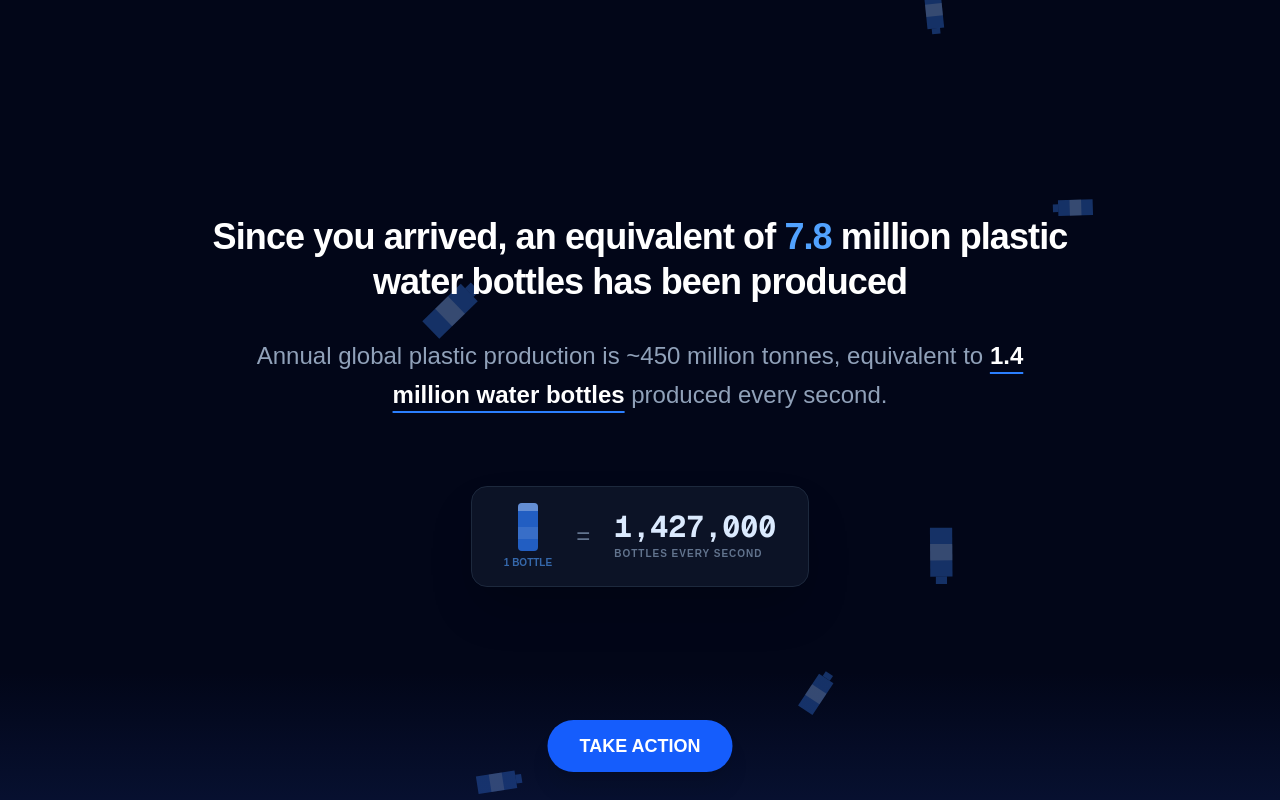
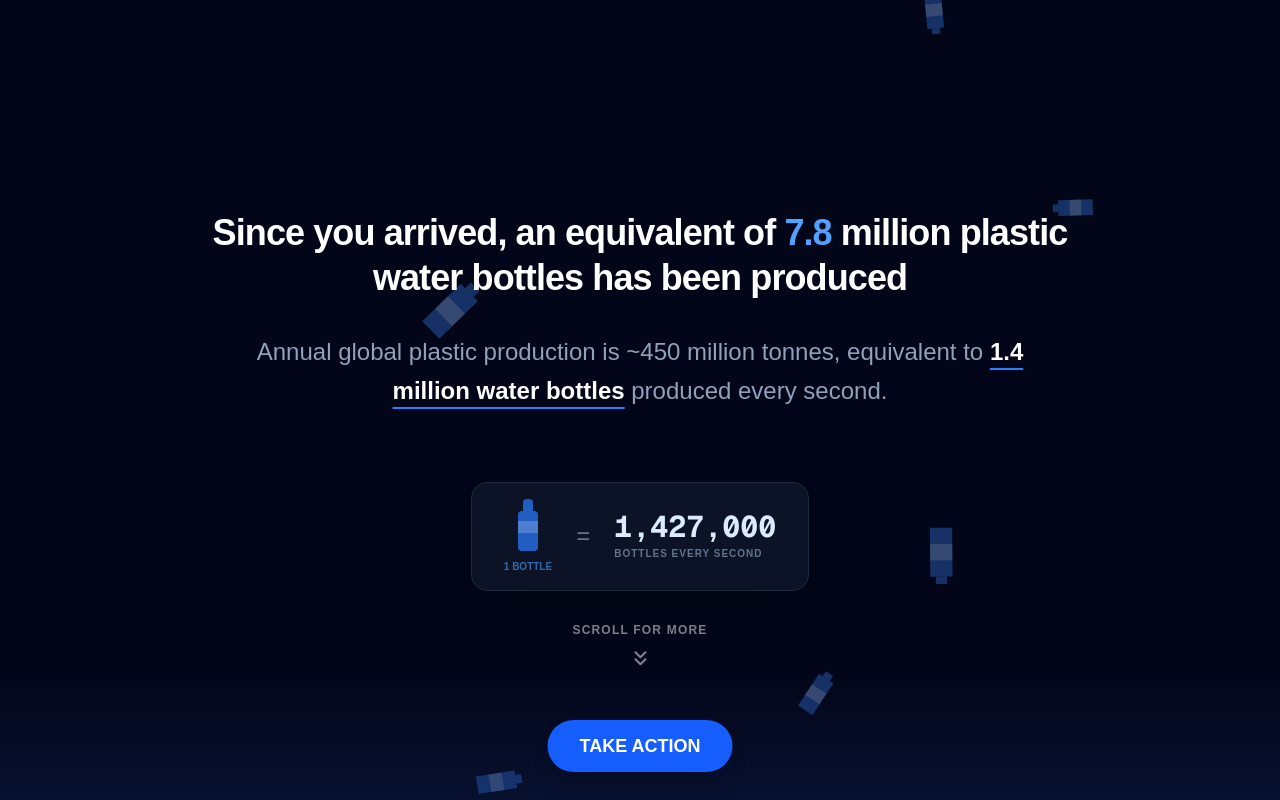
Before and after one commit to T-J-D-Cavey/plastic_production_site_with_gemini, a Next.js app: page / in a window 1280 px wide. Built offline with nearby package versions, Linux system fonts and the light colour scheme.

Commit message:
tweaks to UI

```diff
--- a/package.json
+++ b/package.json
@@ -1,6 +1,6 @@
 {
-  "name": "climate_project_gemini_2.0",
-  "version": "1.1.0",
+  "name": "every_second_counts_climate",
+  "version": "2.1.0",
   "private": false,
   "scripts": {
     "dev": "next dev",
--- a/src/app/action/page.tsx
+++ b/src/app/action/page.tsx
@@ -199,6 +199,21 @@ export default function Action() {
             )}
           </div>
         </section>
+
+        <section className="mt-12 mb-24 p-8 md:p-12 rounded-3xl bg-slate-900/30 border border-slate-800/50">
+          <h2 className="text-3xl font-black mb-6">Context from the author</h2>
+          <div className="space-y-4 text-slate-400 text-lg leading-relaxed">
+            <p>
+              [Placeholder text: The author will provide copy here outlining their thoughts on the site and the problems it attempts to communicate.]
+            </p>
+            <p>
+              Lorem ipsum dolor sit amet, consectetur adipiscing elit. Sed do eiusmod tempor incididunt ut labore et dolore magna aliqua. Ut enim ad minim veniam, quis nostrud exercitation ullamco laboris nisi ut aliquip ex ea commodo consequat.
+            </p>
+            <p>
+              Duis aute irure dolor in reprehenderit in voluptate velit esse cillum dolore eu fugiat nulla pariatur. Excepteur sint occaecat cupidatat non proident, sunt in culpa qui officia deserunt mollit anim id est laborum.
+            </p>
+          </div>
+        </section>
       </div>
     </main>
   );
--- a/src/app/page.tsx
+++ b/src/app/page.tsx
@@ -2,6 +2,7 @@ import Link from "next/link";
 import BottleVisualisation from "@/components/BottleVisualisation";
 import DeforestationVisualisation from "@/components/DeforestationVisualisation";
 import CarbonEmissionsVisualisation from "@/components/CarbonEmissionsVisualisation";
+import ScrollIndicator from "@/components/ScrollIndicator";
 
 export default function Home() {
   return (
@@ -9,28 +10,13 @@ export default function Home() {
       {/* Section 1: Plastic Production */}
       <section className="relative h-screen snap-start">
         <BottleVisualisation />
+        <ScrollIndicator />
       </section>
 
       {/* Section 2: Deforestation */}
       <section className="relative h-screen snap-start">
         <DeforestationVisualisation />
-
-        {/* Scroll Indicator */}
-        <div className="absolute bottom-32 left-1/2 -translate-x-1/2 flex flex-col items-center gap-2 animate-bounce opacity-50">
-          <span className="text-white text-xs font-bold uppercase tracking-widest">Scroll for more</span>
-          <svg
-            width="24"
-            height="24"
-            viewBox="0 0 24 24"
-            fill="none"
-            stroke="white"
-            strokeWidth="2"
-            strokeLinecap="round"
-            strokeLinejoin="round"
-          >
-            <path d="M7 13l5 5 5-5M7 6l5 5 5-5" />
-          </svg>
-        </div>
+        <ScrollIndicator />
       </section>
 
       {/* Section 3: Carbon Emissions */}
--- a/src/components/BottleVisualisation.tsx
+++ b/src/components/BottleVisualisation.tsx
@@ -189,11 +189,13 @@ export default function BottleVisualisation() {
           <div className="mt-12 flex flex-col items-center">
             <div className="flex items-center gap-6 bg-slate-900/80 backdrop-blur-sm px-8 py-4 rounded-2xl border border-slate-800 shadow-2xl">
               <div className="flex flex-col items-center">
-                <div className="w-5 h-12 bg-blue-500/70 rounded-sm relative mb-1">
-                  <div className="absolute top-0 left-0 w-full h-2 bg-white/30 rounded-t-sm"></div>
-                  <div className="absolute top-1/2 left-0 w-full h-3 bg-white/10"></div>
+                <div className="w-5 h-10 bg-blue-500/70 rounded-sm relative mb-1 mt-3">
+                  {/* Bottle Neck */}
+                  <div className="absolute -top-3 left-1/2 -translate-x-1/2 w-2.5 h-3 bg-blue-500/70 rounded-t-sm"></div>
+                  {/* Label/Accent */}
+                  <div className="absolute top-1/4 left-0 w-full h-3 bg-white/20"></div>
                 </div>
-                <div className="text-[10px] font-bold text-blue-400/60">1 BOTTLE</div>
+                <div className="text-[10px] font-bold text-blue-400/60 mt-1">1 BOTTLE</div>
               </div>
 
               <div className="text-2xl font-light text-slate-500">=</div>
--- a/src/components/CarbonEmissionsVisualisation.tsx
+++ b/src/components/CarbonEmissionsVisualisation.tsx
@@ -152,7 +152,7 @@ export default function CarbonEmissionsVisualisation() {
 
         <div className="flex flex-col items-center gap-6 text-center max-w-3xl">
           <p className="text-lg md:text-2xl text-stone-300 leading-relaxed drop-shadow-md">
-            Every second, 1,186 tonnes of CO₂ enter the atmosphere. We would need 54k trees growing for a year to absorb that much.
+            Every second, 1,186 tonnes of CO₂ enter the atmosphere. We would need <span className="text-white font-bold underline decoration-orange-500 underline-offset-8">54k trees</span> growing for a year to absorb that much.
           </p>
 
           <div className="mt-12 flex flex-col items-center">
--- /dev/null
+++ b/src/components/ScrollIndicator.tsx
@@ -0,0 +1,21 @@
+import React from 'react';
+
+export default function ScrollIndicator() {
+  return (
+    <div className="absolute bottom-32 left-1/2 -translate-x-1/2 flex flex-col items-center gap-2 animate-bounce opacity-50">
+      <span className="text-white text-xs font-bold uppercase tracking-widest">Scroll for more</span>
+      <svg
+        width="24"
+        height="24"
+        viewBox="0 0 24 24"
+        fill="none"
+        stroke="white"
+        strokeWidth="2"
+        strokeLinecap="round"
+        strokeLinejoin="round"
+      >
+        <path d="M7 13l5 5 5-5M7 6l5 5 5-5" />
+      </svg>
+    </div>
+  );
+}
```
